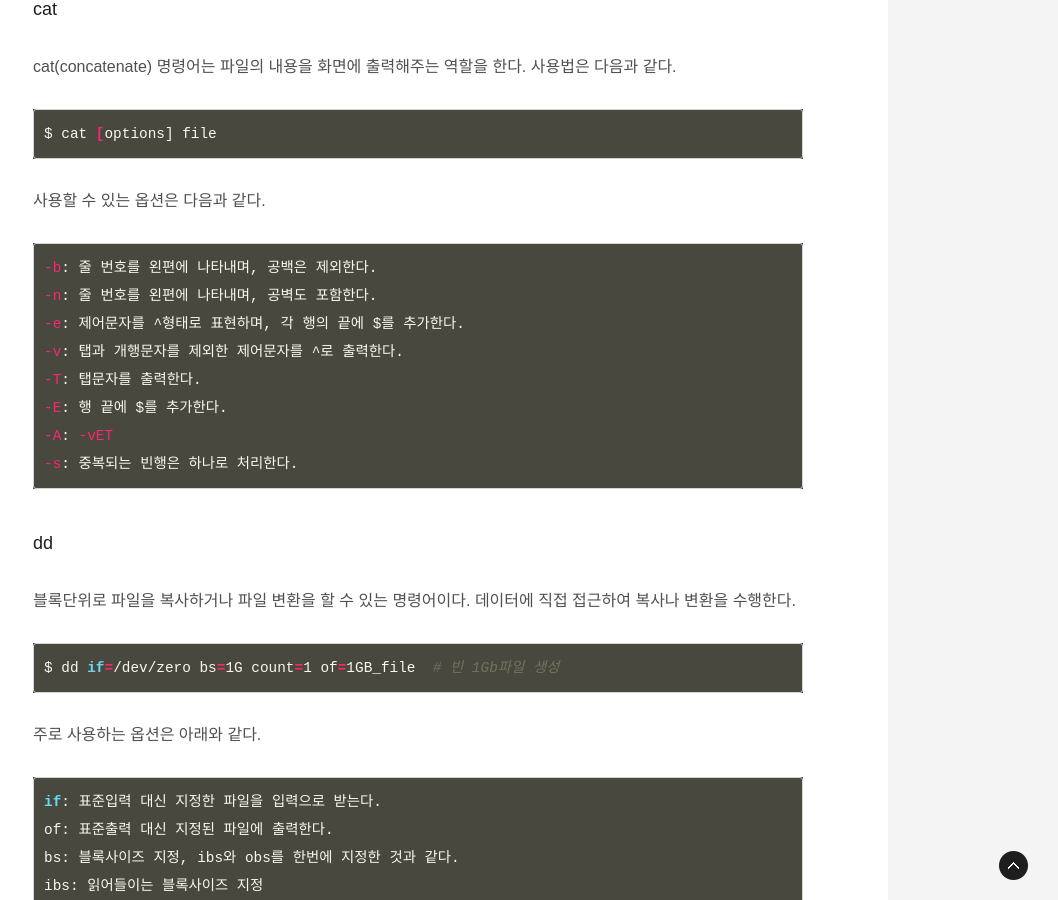
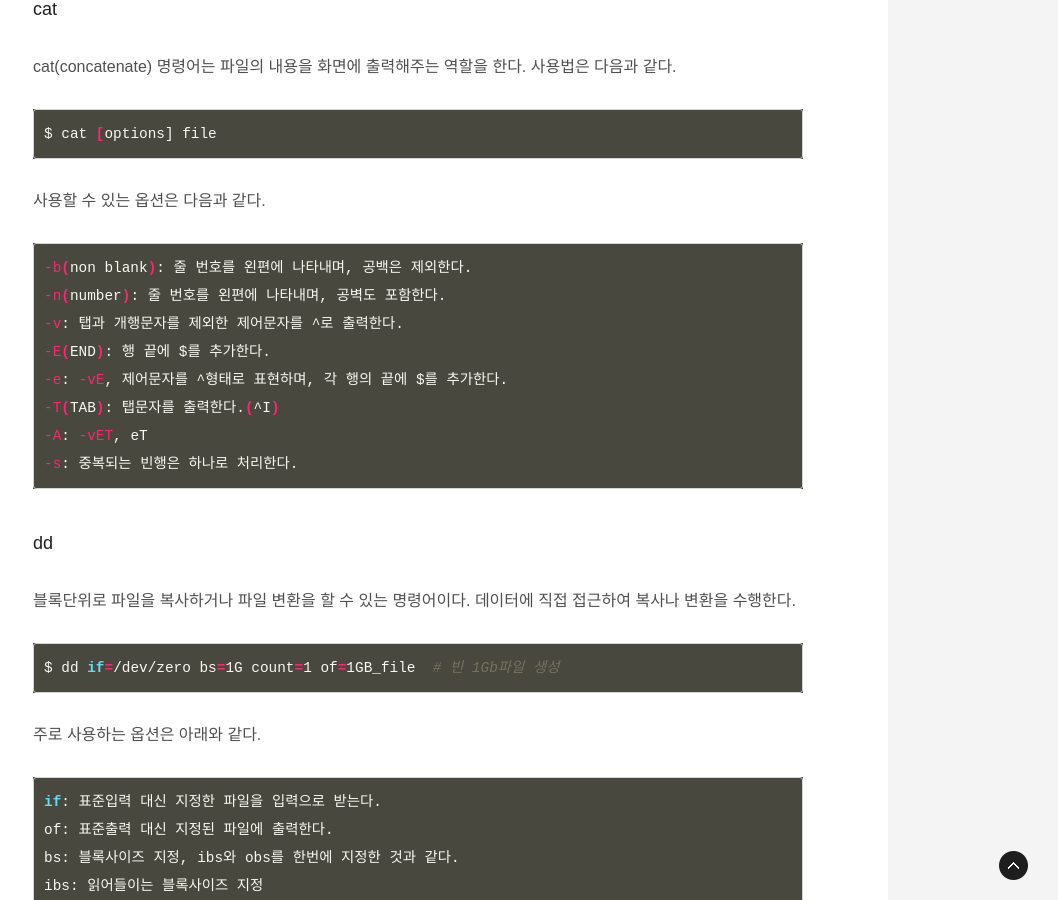
Before and after one commit to ThroughKim/throughkim.github.com, a Jekyll site: the page built from _posts/2017-01-09-linux-14.md, in a window 1280 px wide and 900 px high, scrolled down 5359 px. Shown: the whole window, without its empty margins (222-1280 px from the left). Built offline with Jekyll 4.4.1, drawn with Linux system fonts in a browser that asks for light colours; some web fonts are replaced; some of the changed text lies outside the part shown.

Commit message:
upload blog

````diff
--- a/_posts/2017-01-09-linux-14.md
+++ b/_posts/2017-01-09-linux-14.md
@@ -129,13 +129,13 @@ $ cat [options] file
 사용할 수 있는 옵션은 다음과 같다.
 
 ```bash
--b: 줄 번호를 왼편에 나타내며, 공백은 제외한다.
--n: 줄 번호를 왼편에 나타내며, 공벽도 포함한다.
--e: 제어문자를 ^형태로 표현하며, 각 행의 끝에 $를 추가한다.
+-b(non blank): 줄 번호를 왼편에 나타내며, 공백은 제외한다.
+-n(number): 줄 번호를 왼편에 나타내며, 공벽도 포함한다.
 -v: 탭과 개행문자를 제외한 제어문자를 ^로 출력한다.
--T: 탭문자를 출력한다.
--E: 행 끝에 $를 추가한다.
--A: -vET
+-E(END): 행 끝에 $를 추가한다.
+-e: -vE, 제어문자를 ^형태로 표현하며, 각 행의 끝에 $를 추가한다.
+-T(TAB): 탭문자를 출력한다.(^I)
+-A: -vET, eT
 -s: 중복되는 빈행은 하나로 처리한다.
 ```
 
````
Also changed, not shown: other parts of _posts/2017-01-09-linux-14.md (+1 -1 lines).
